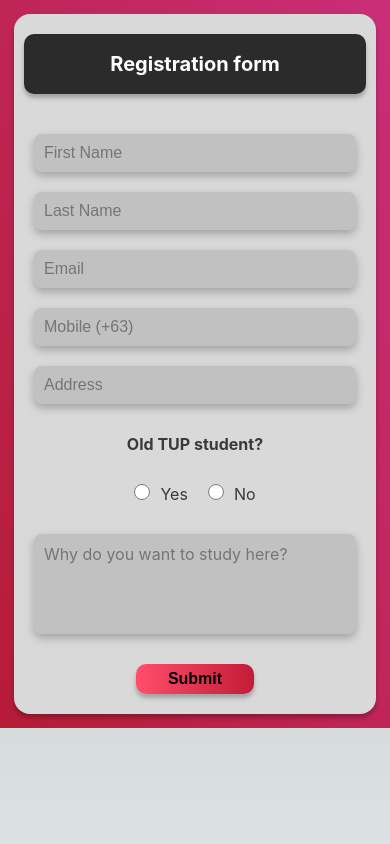
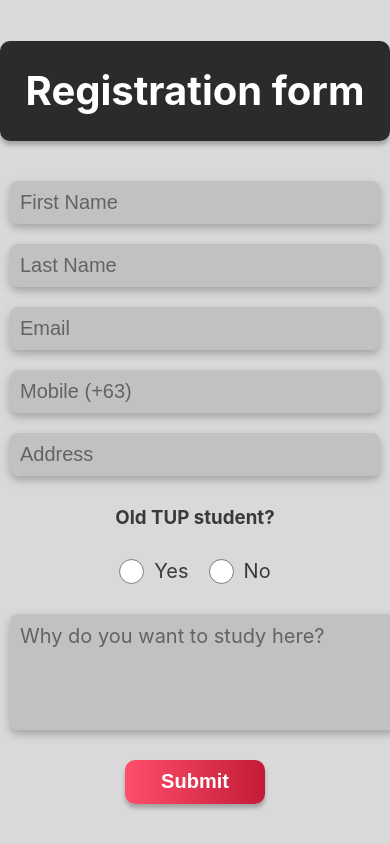
Before and after one commit to zhandmarunongmagcode/Registration-Form, a Next.js app: page /registration-form in a window 390 px wide. Built offline with nearby package versions, Linux system fonts and the light colour scheme.

Commit message:
required field message added

```diff
--- a/components/Form.jsx
+++ b/components/Form.jsx
@@ -29,38 +29,46 @@ export default function Contact_us() {
         </div>
         <div className={styles.form}>
           <form onSubmit={handleSubmit(submitForm)}>
-            <span> {errors.firstName?.message} </span>
-            <span> {errors.lastName?.message} </span>
-            <span> {errors.email?.message} </span>
-            <span> {errors.mobile?.message} </span>
-            <span> {errors.address?.message} </span>
-            <span> {errors.student?.message} </span>
-            <span> {errors.textArea?.message} </span>
             <div className={styles.textbox}>
+              <div className={styles.firstname}>
                 <input
                   type="text"
                   name="firstName"
                   placeholder="First Name"
                   {...register("firstName")}
                 ></input>
+                <span> {errors.firstName && "First Name is required"} </span>
+              </div>
+
+              <div className={styles.lastname}>
                 <input
                   type="text"
                   name="lastName"
                   placeholder="Last Name"
                   {...register("lastName")}
                 ></input>
+                <span> {errors.lastName && "Last Name is required"} </span>
+              </div>
+
+              <div className={styles.email}>
                 <input
                   type="text"
                   name="email"
                   placeholder="Email"
                   {...register("email")}
                 ></input>
+                <span> {errors.email?.message} </span>
+              </div>
+
+              <div className={styles.mobile}>
                 <input
                   type="text"
                   name="mobile"
                   placeholder="Mobile (+63)"
                   {...register("mobile")}
                 ></input>
+                <span> {errors.mobile?.message} </span>
+              </div>
             </div>
             <div className={styles.address}>
               <input
@@ -69,6 +77,7 @@ export default function Contact_us() {
                 placeholder="Address"
                 {...register("address")}
               ></input>
+              <span> {errors.address?.message} </span>
             </div>
             <h3>Old TUP student?</h3>
             <div className={styles.bolean}>
@@ -98,6 +107,9 @@ export default function Contact_us() {
                 name="textArea"
                 {...register("textArea")}
               ></textarea>
+              <span>
+                {errors.textArea && "Message must be atleast 15 characters"}
+              </span>
             </div>
             <button type="submit">Submit</button>
           </form>
--- a/components/Form.module.css
+++ b/components/Form.module.css
@@ -72,14 +72,19 @@
 .textbox input {
   font-size: 20px;
   background-color: #c1c1c1;
-  color: #3a3a3a;
+  color: #2b2b2b;
   border: none;
+  outline: none;
   border-radius: 8px;
   padding: 10px;
   width: 370px;
   margin: 10px;
   filter: drop-shadow(0px 4px 4px rgba(0, 0, 0, 0.25));
   transition: 1s;
+}
+
+.textbox input::placeholder {
+  color: rgb(99, 99, 99);
 }
 
 .address {
@@ -90,13 +95,18 @@
 .address input {
   font-size: 20px;
   background-color: #c1c1c1;
-  color: #3a3a3a;
+  color: #2b2b2b;
   border: none;
   border-radius: 8px;
   padding: 10px;
   width: 100%;
   margin: 10px;
   filter: drop-shadow(0px 4px 4px rgba(0, 0, 0, 0.25));
+  outline: none;
+}
+
+.address input::placeholder {
+  color: rgb(99, 99, 99);
 }
 .form h3 {
   color: #3a3a3a;
@@ -136,21 +146,26 @@
   font-family: "Inter", sans-serif;
   font-size: 20px;
   background-color: #c1c1c1;
-  color: #3a3a3a;
+  color: #2b2b2b;
   border: none;
   border-radius: 8px;
   padding: 10px;
   width: 100%;
   resize: none;
   margin: 10px;
-
+  outline: none;
   filter: drop-shadow(0px 4px 4px rgba(0, 0, 0, 0.25));
   transition: 1s;
+}
+
+.textarea textarea::placeholder {
+  color: rgb(99, 99, 99);
 }
 
 .form button {
   width: 140px;
   height: 44px;
+  color: white;
 
   background: linear-gradient(90deg, #ff4e6b 0%, #c31c38 100%);
   box-shadow: 0px 4px 4px rgba(0, 0, 0, 0.25);
@@ -163,76 +178,51 @@
   transition: 1s;
 }
 
-/*------responsive----------*/
-
-@media only screen and (max-width: 920px) {
-  .container {
-    height: auto;
-  }
-  .header_box h1 {
-    font-size: 36px;
-  }
-  .textbox input {
-    width: 100%;
-  }
+.form button:hover {
+  background: linear-gradient(90deg, #c31c38 0%, #ff4e6b 100%);
+  cursor: pointer;
 }
 
-@media only screen and (max-width: 600px) {
-  .box {
-    padding: 10px;
+/*----------------*/
+
+.textbox span {
+  margin-left: 18px;
+  color: red;
+  font-size: 14px;
 }
 
-  .header_box {
-    height: 80px;
-  }
-  .header_box h1 {
-    font-size: 26px;
-  }
-  .textbox input {
-    width: 100%;
-    font-size: 16px;
-  }
-  .address input {
-    font-size: 16px;
-  }
-  .textarea textarea {
-    font-size: 16px;
-  }
-  .form h3 {
-    font-size: 16px;
-  }
-  .bolean input {
-    width: 16px;
-    height: 16px;
-    margin: 10px;
+.firstname {
+  display: flex;
+  flex-direction: column;
 }
 
-  .bolean label {
-    font-size: 16px;
-    margin: 10px;
-    margin-left: 0;
-    color: #3a3a3a;
-  }
-  .form button {
-    font-size: 16px;
-    width: 124px;
-    height: 36px;
-  }
+.lastname {
+  display: flex;
+  flex-direction: column;
 }
 
-@media only screen and (max-width: 440px) {
-  .container {
-    padding: 14px;
+.email {
+  display: flex;
+  flex-direction: column;
 }
-  .header_box {
-    height: 60px;
+
+.mobile {
+  display: flex;
+  flex-direction: column;
 }
-  .header_box h1 {
-    font-size: 20px;
+
+.address span {
+  margin-left: 18px;
+  color: red;
+  font-size: 14px;
 }
-  .form button {
-    font-size: 16px;
-    width: 118px;
-    height: 30px;
+
+.textarea {
+  display: flex;
+  flex-direction: column;
 }
-} ;
+.textarea span {
+  margin-left: 18px;
+  color: red;
+  font-size: 14px;
+}
--- a/schema/formSchema.js
+++ b/schema/formSchema.js
@@ -6,9 +6,9 @@ export const registerSchema = yup.object().shape({
   email: yup.string().email().required(),
   mobile: yup
     .string()
-    .matches(/^[0-9]{10}$/, "Please enter a valid mobile number!")
+    .matches(/^[0-9]{10}$/, "Please enter a valid mobile number")
     .required(),
   address: yup.string().required(),
   student: yup.array().length(1).min(1),
-  textArea: yup.string().min(30).required(),
+  textArea: yup.string().min(15).required(),
 });
```
Lines whose indentation alone changed are shown as unchanged.
